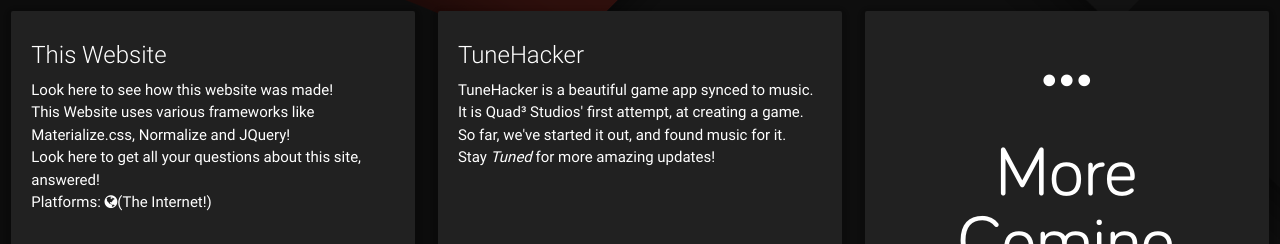
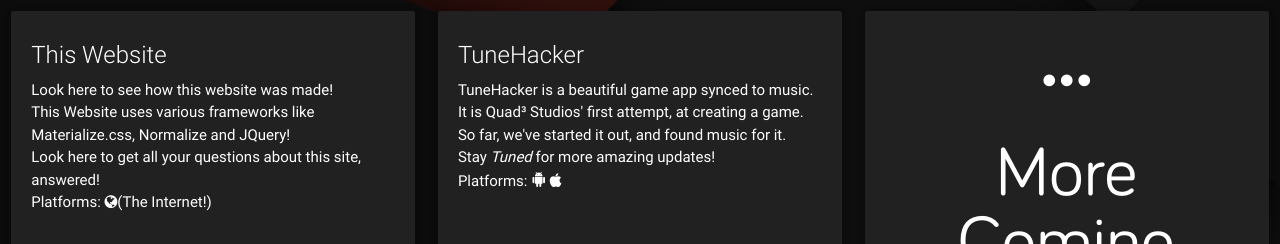
Before and after one commit to QuadCubedStudios/quadcubedstudios.github.io, a plain HTML site: page index.html in a window 1280 px wide. Shown: the part 1121-1365 px from the top of the page. Drawn offline with Linux system fonts and the light colour scheme.

Commit message:
Final Brushes and corrections

```diff
--- a/index.html
+++ b/index.html
@@ -95,6 +95,7 @@
                     <p>It is Quad³ Studios' first attempt, at creating a game.</p>
                     <p>So far, we've started it out, and found music for it.</p>
                     <p>Stay <i> Tuned </i> for more amazing updates!</p>
+                    <p>Platforms: <i class="mdi-action-android"></i> <i class="fa fa-apple"></i> </p>
                 </div>
                 <div class="card-action">
                     <a href="#" class="teal-text text-lighten-2">Read More</a>
```
